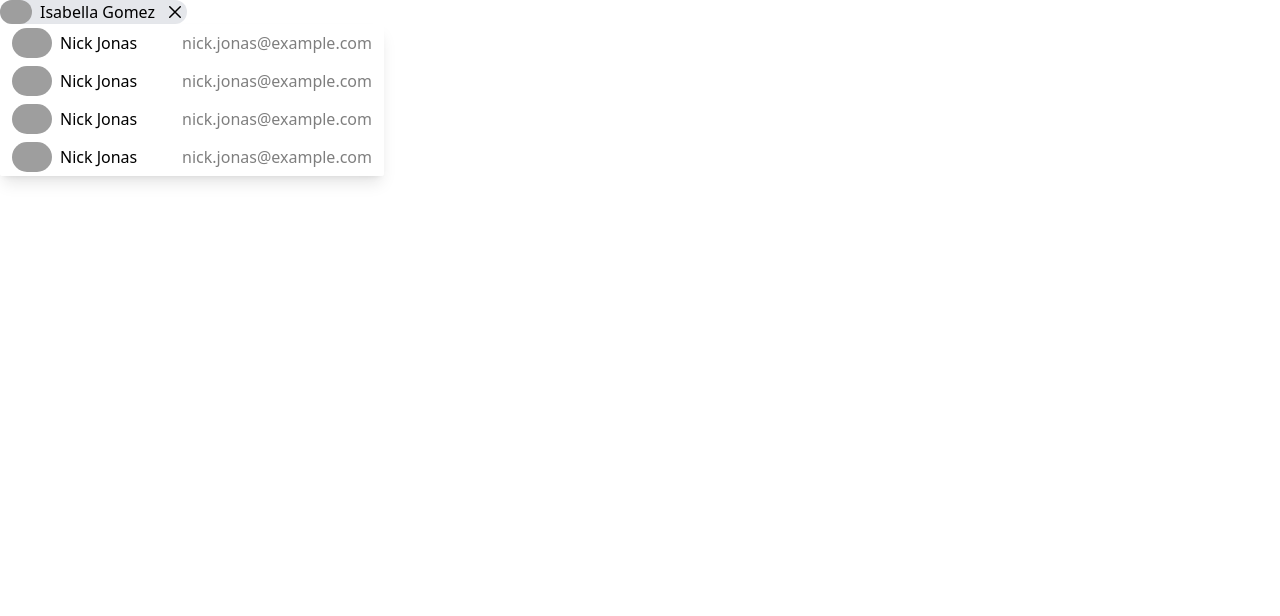
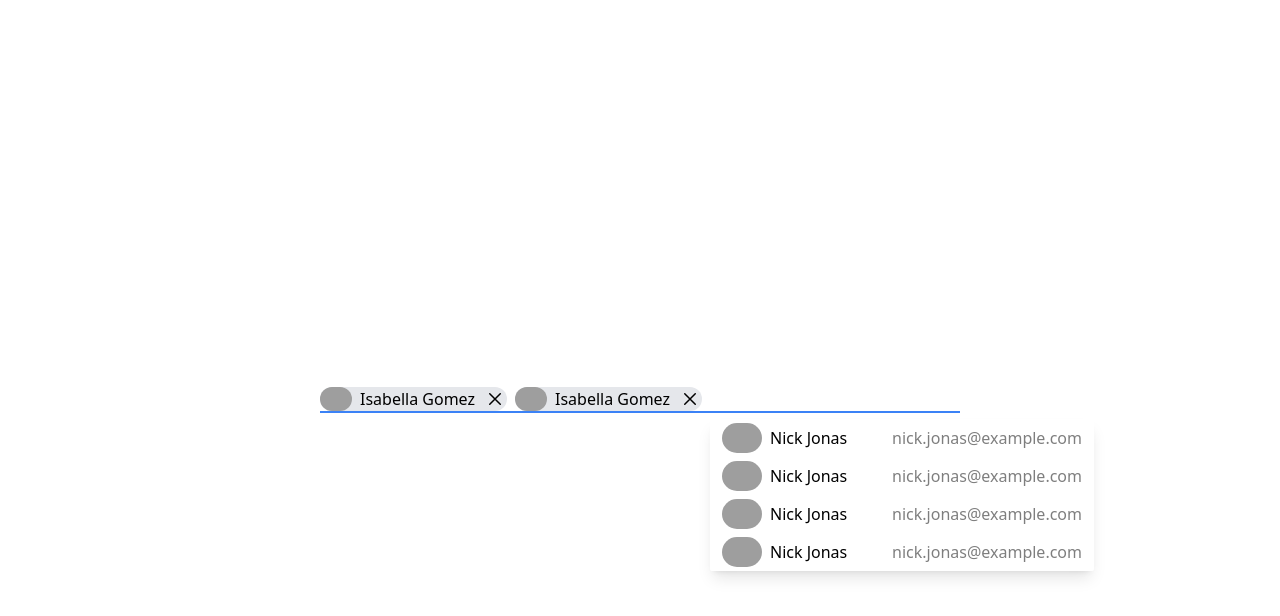
Before and after one commit to pranjulagrawal9/zepto-assignment, a React (Vite) app: page / in a window 1280 px wide. Shown: the top 616 px of the page. Built offline with nearby package versions, Linux system fonts and the light colour scheme; grey boxes are pictures that could not be loaded.

Commit message:
Create input field

```diff
--- a/src/App.jsx
+++ b/src/App.jsx
@@ -1,13 +1,12 @@
 import "./App.css";
-import Chip from "./components/Chip";
-import ResultsBox from "./components/ResultsBox";
+
+import InputField from "./components/InputField";
 
 function App() {
   return (
-    <>
-      <Chip />
-      <ResultsBox />
-    </>
+    <div className="min-h-screen flex justify-center items-center">
+      <InputField />
+    </div>
   );
 }
 
--- /dev/null
+++ b/src/components/InputField.jsx
@@ -0,0 +1,19 @@
+import Chip from "./Chip";
+import ResultsBox from "./ResultsBox";
+
+function InputField() {
+  return (
+    <div className="w-1/2 border-b-2 border-blue-500">
+      <div className="flex flex-wrap gap-2">
+        <Chip />
+        <Chip />
+        <div className="relative">
+          <input type="text" className="outline-none" />
+          <ResultsBox />
+        </div>
+      </div>
+    </div>
+  );
+}
+
+export default InputField;
--- a/src/components/ResultsBox.jsx
+++ b/src/components/ResultsBox.jsx
@@ -2,7 +2,7 @@ import Result from "./Result";
 
 function ResultsBox() {
   return (
-    <div className="w-96 shadow-lg rounded-sm">
+    <div className="w-96 shadow-lg rounded-sm absolute mt-2">
       <Result />
       <Result />
       <Result />
```
